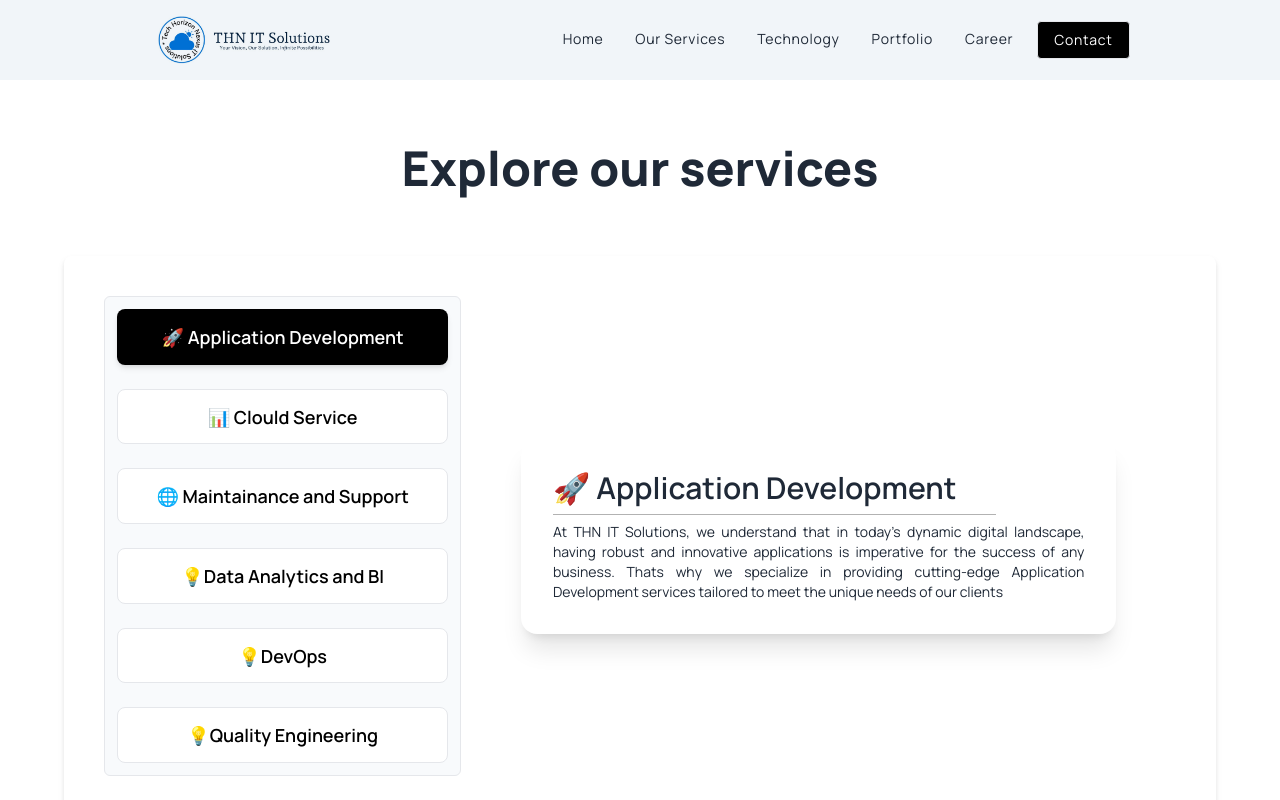
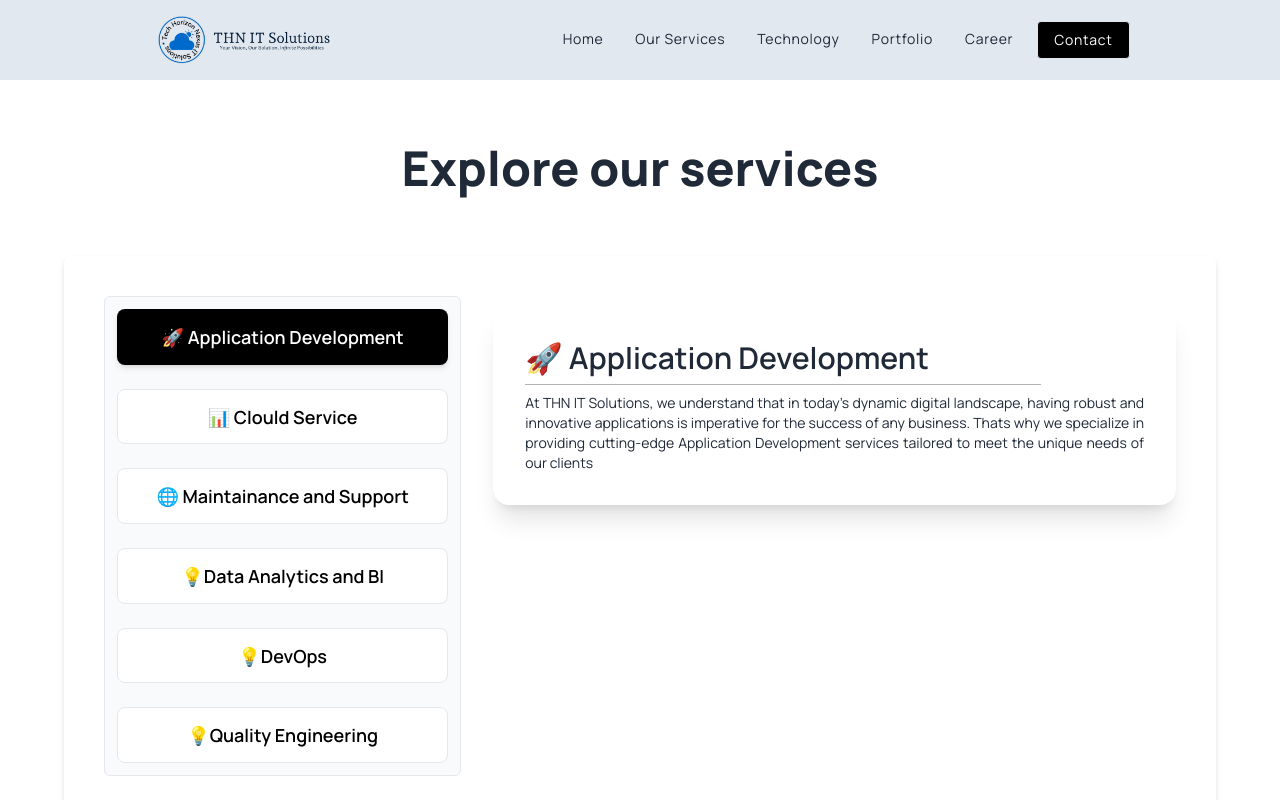
Before and after one commit to whyehtasam/THN-IT-Solutions, a React (Vite) app: page /ourServices in a window 1280 px wide. Shown: the top 800 px of the page. Built offline with nearby package versions, Linux system fonts and the light colour scheme.

Commit message:
Update Navbar and TabServices styles

```diff
--- a/src/components/header/Navbar.jsx
+++ b/src/components/header/Navbar.jsx
@@ -69,7 +69,7 @@ const Navbar = () => {
   ];
 
   return (
-    <div className={`bg-slate-100 drawer sticky top-0 z-10 ${isScrolled && 'bg-white border-b-[1px]'} ${isVisible && 'bg-white'}`}>
+    <div className={`bg-slate-200 drawer sticky top-0 z-10 ${isScrolled && 'bg-slate-200 border-b-[1px]'} ${isVisible && 'bg-white'}`}>
 
       <input id="my-drawer-3" type="checkbox" className="drawer-toggle" />
       <div className="drawer-content flex flex-col">
--- a/src/components/ourService/TabServices.jsx
+++ b/src/components/ourService/TabServices.jsx
@@ -16,12 +16,12 @@ const TabServices = (props) => {
           </div>
         ))}
       </div>
-      <div className="tab-cards basis-2/3 justify-center items-center flex  ">
+      <div className="tab-cards basis-2/3  pl-8 py-3 ">
         {props.data.map(
           ({ id, title, description }, index) =>
             index === activeTab && (
               <div
-                className="w-10/12 card h-auto bg-base-100 shadow-xl hover:scale-105 hover:-translate-y-1 transition-all duration-300 "
+                className=" card h-auto w-full bg-base-100 shadow-xl hover:scale-105 hover:-translate-y-1 transition-all duration-300 "
                 key={id}
               >
                 <div className="card-body">
```
